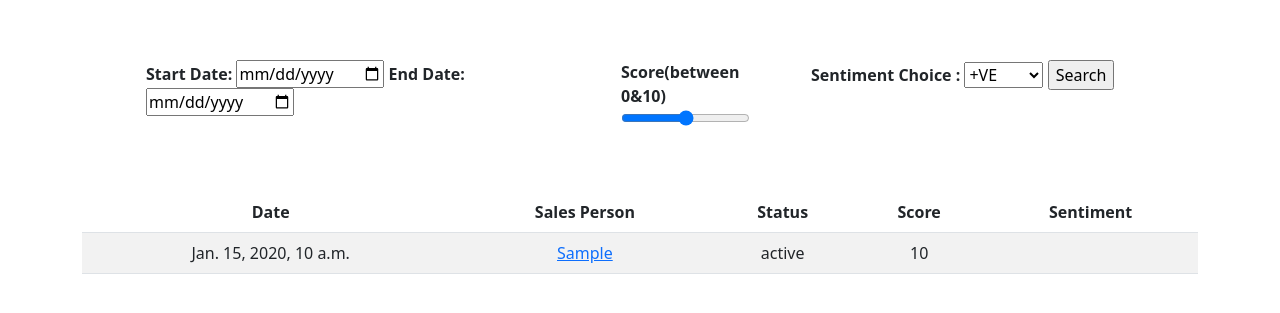
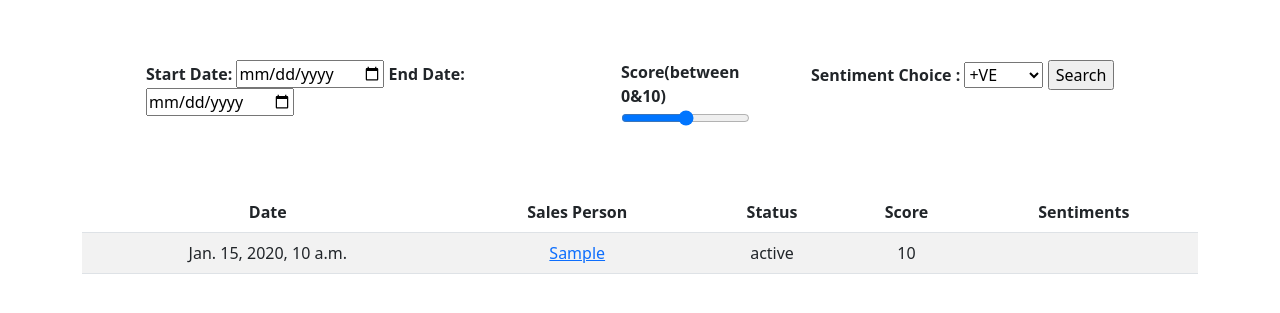
Before and after one commit to Naveenprasath007/tc, a Django app: template templates/TC_app/date.html in a window 1280 px wide. Shown: the part 106-419 px from the top of the page. Run offline with Django 4.2, Linux system fonts and the light colour scheme; tables that the repository leaves empty hold one stand-in row (values such as "Sample post"); the template is opened without the code that fills it: values that come from a table or form of the project are taken from there, most other values are stand-ins (such as "Sample title", 1, 10 or a date in 2020).

Commit message:
minor changes

```diff
--- a/TC_app/views.py
+++ b/TC_app/views.py
@@ -47,6 +47,8 @@
                 df.sort_values(by=['Timestamp1'])
                 start_datetime = datetime.strptime(startd, '%Y-%m-%d %H:%M:%S')
                 end_datetime = datetime.strptime(endd, '%Y-%m-%d %H:%M:%S')
+                print(start_datetime)
+                print(end_datetime)
                 print(Value)
                 print(sentiment)
                 val=int(Value)
--- a/templates/TC_app/date.html
+++ b/templates/TC_app/date.html
@@ -73,7 +73,7 @@
             <th style="text-align: center">Sales Person</th>
             <th style="text-align: center">Status</th>
             <th style="text-align: center">Score</th>
-            <th style="text-align: center">Sentiment</th>
+            <th style="text-align: center">Sentiments</th>
             </tr>
         </thead>
         <tbody>
```
